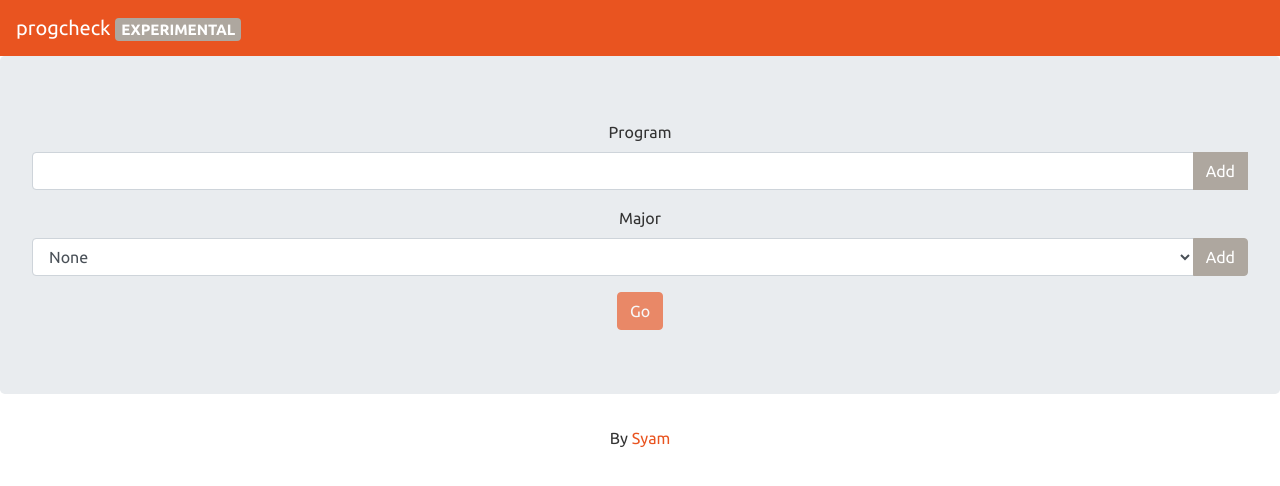
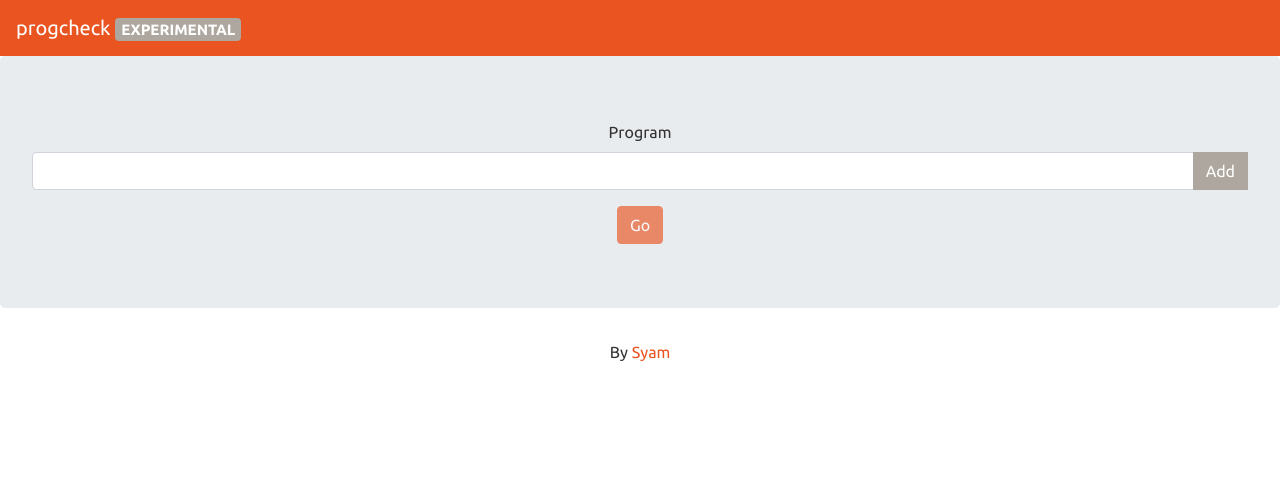
Before and after one commit to Siyer2/progression-check-frontend, a React (Vite) app: page / in a window 1280 px wide. Shown: the top 486 px of the page. Built offline with nearby package versions, Linux system fonts and the light colour scheme.

Commit message:
Added majors

```diff
--- a/src/components/Inputs.jsx
+++ b/src/components/Inputs.jsx
@@ -60,10 +60,11 @@ function getProgram(code, year) {
     });
 }
 
-function Inputs(props) {
+function Inputs() {
     const [query, setQuery] = useState('');
     const [error, setError] = useState('unset');
     const [dataList, setDataList] = useState([]);
+    const [selectedProgram, setSelectedProgram] = useState('');
 
     const handleChange = ({ target: { value } }) => {
         setError('unset');
@@ -99,6 +100,39 @@ function Inputs(props) {
         else {
             setError('');
         }
+
+        setSelectedProgram(programFromDataList);
+        console.log(programFromDataList);
+    }
+
+    function SpecificSpecialisation(specialisationType, specialisationList) {
+        return (
+            <div className="form-group">
+                <label className="control-label">{specialisationType}</label>
+
+                <div className="input-group mb-3">
+                    <input className='form-control' list="specs" name="specs" />
+                    <div className="input-group-append">
+                        <button onClick={() => { programAdded() }} className="btn btn-secondary">Add</button>
+                    </div>
+                    {error && <div className="invalid-feedback">{error}</div>}
+                </div>
+                <datalist id="specs">
+                    {specialisationList && specialisationList.length && specialisationList.map((spec, i) => {
+                        console.log("spec", spec);
+                        return <option onClick={(e) => { handleClick(e) }} key={i + spec.S}> {spec.S} </option>
+                    })}
+                </datalist>
+            </div>
+        )
+    }
+
+    function Specialialisations() {
+        return (
+            <>
+                {selectedProgram && SpecificSpecialisation('Majors', selectedProgram.item.Item.majors.L)}
+            </>
+        )
     }
 
     const programInputClass = `form-control ${error === 'unset' ? '' : error ? 'is-invalid' : 'is-valid'}`;
@@ -123,20 +157,7 @@ function Inputs(props) {
             </div>
 
             {/* Specialisations */}
-            <div className="form-group">
-                <label className="control-label">Major</label>
-                <div className="form-group">
-                    <div className="input-group mb-3">
-                        <select className="form-control" id="exampleSelect1">
-                            <option>None</option>
-                            <option>2</option>
-                        </select>
-                        <div className="input-group-append">
-                            <button className="btn btn-secondary">Add</button>
-                        </div>
-                    </div>
-                </div>
-            </div>
+            <Specialialisations />
 
             {/* Go */}
             <button type="submit" disabled={error || error === 'unset'} className="btn btn-primary">Go</button>
```
